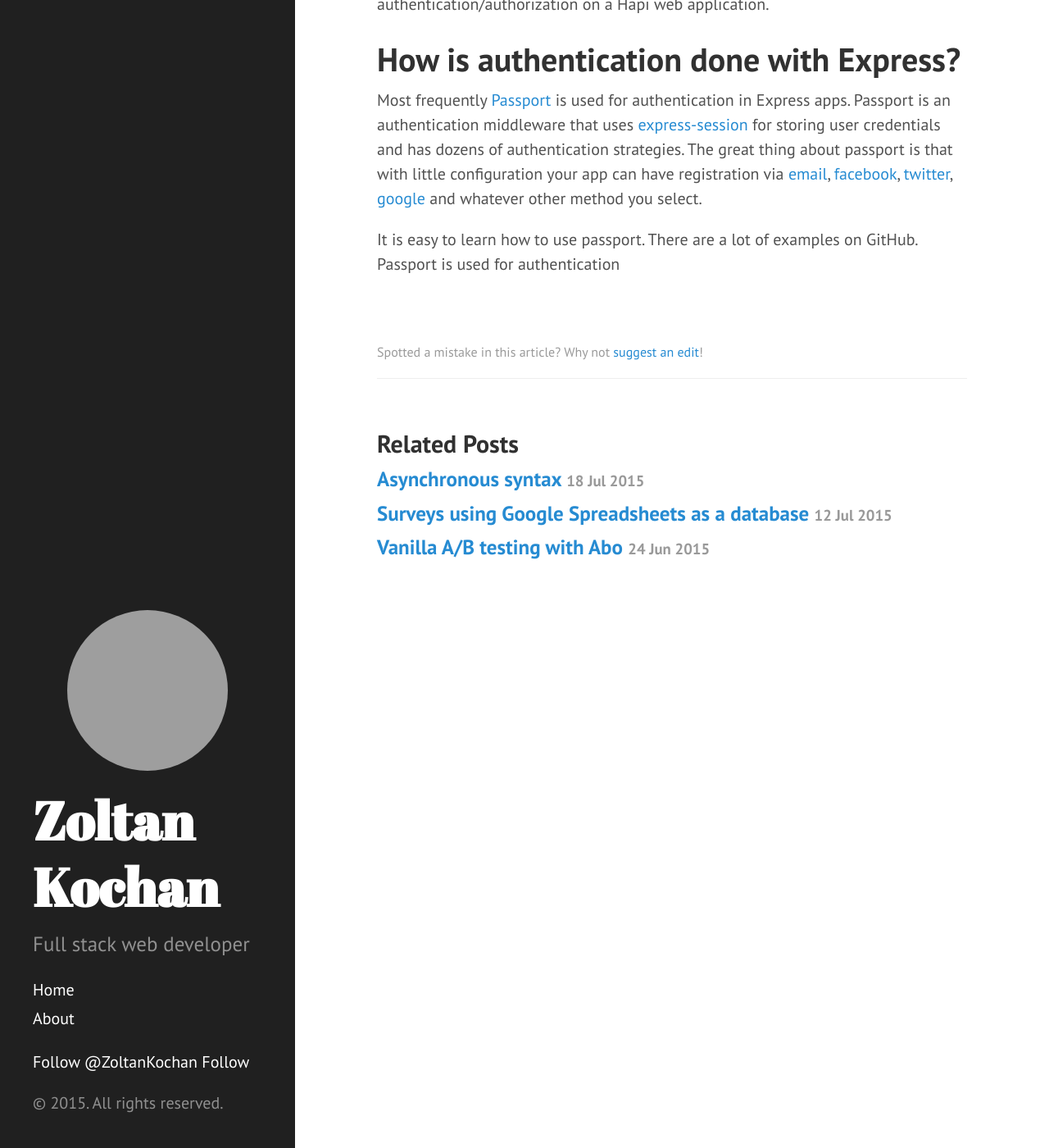
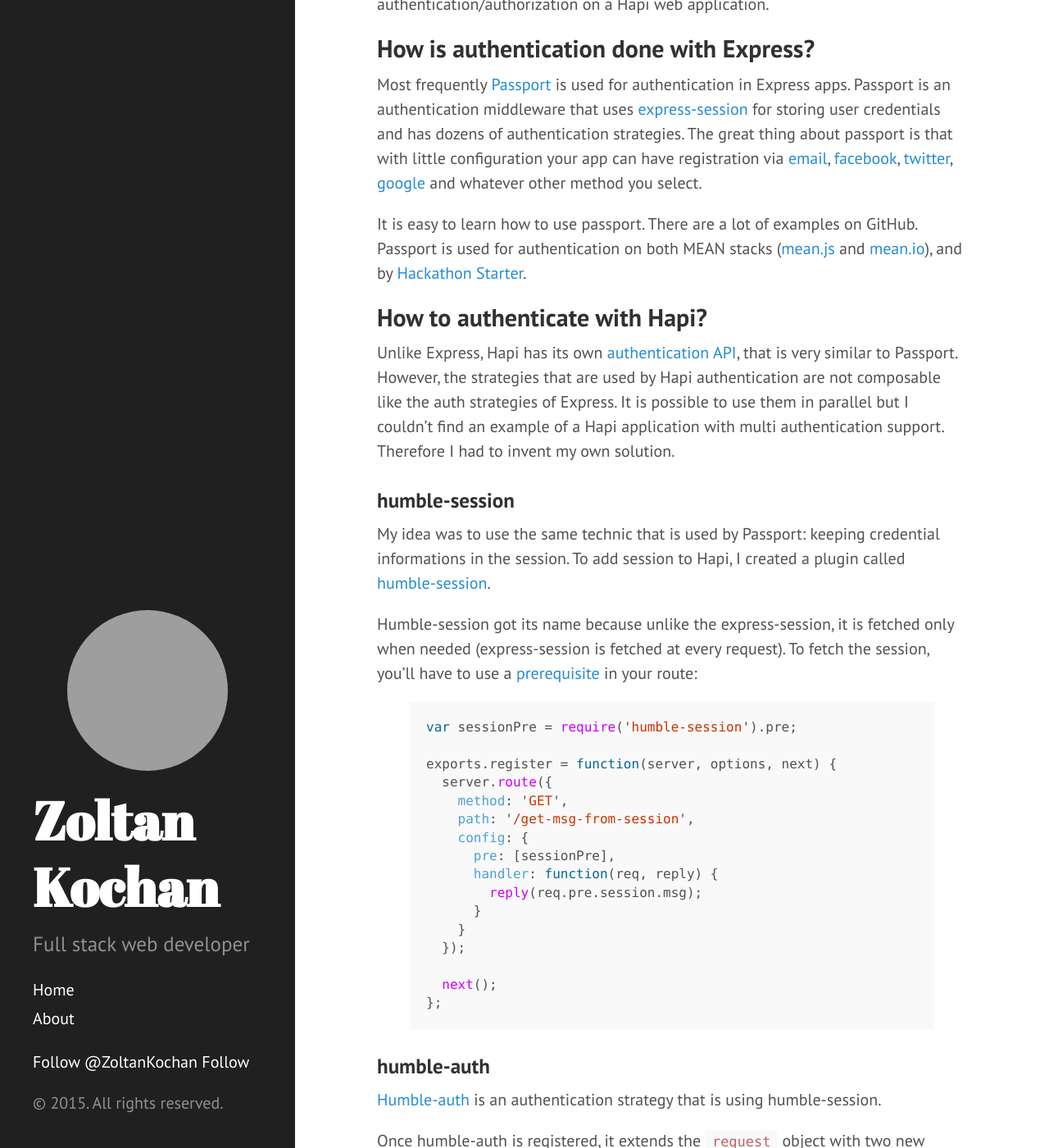
Before and after one commit to zkochan/zkochan.github.io, a Jekyll site: the page built from _posts/2015-11-08-hapi-authorization-for-express-users.md, in a window 1280 px wide and 1400 px high, scrolled down 450 px. Shown: the whole window at 82% size. Built offline with Jekyll 4.4.1, drawn with Linux system fonts in a browser that asks for light colours; comment, search, counter and statistics services are not loaded; some of the changed text lies outside the part shown; grey boxes are pictures that could not be loaded.

Commit message:
Update 2015-11-08-hapi-authorization-for-express-users.md

```diff
--- a/_posts/2015-11-08-hapi-authorization-for-express-users.md
+++ b/_posts/2015-11-08-hapi-authorization-for-express-users.md
@@ -9,11 +9,64 @@
 With no doubt [Express][express] is currently the most popular web framework for **Node.js**. It is far from being the only one though! There are dozens of other great Node.js web frameworks and one of them is [hapi][]. Hapi was developed by [@WallmartLabs][WallmartLabs] and has several advantages over Express when used in huge projects. Hence, many will find it a better pick for some projects. The problem is, Hapi is fundametally different from Express and devs used to Express will have to learn how to things in the Hapi way. This article aims to demonstrate for Express users how to configure authentication/authorization on a Hapi web application.
 
 
-# How is authentication done with Express?
+## How is authentication done with Express?
 
 Most frequently [Passport][] is used for authentication in Express apps. Passport is an authentication middleware that uses [express-session][] for storing user credentials and has dozens of authentication strategies. The great thing about passport is that with little configuration your app can have registration via [email][passport-email], [facebook][passport-facebook], [twitter][passport-twitter], [google][passport-google] and whatever other method you select.
 
-It is easy to learn how to use passport. There are a lot of examples on GitHub. Passport is used for authentication
+It is easy to learn how to use passport. There are a lot of examples on GitHub. Passport is used for authentication on both MEAN stacks ([mean.js][] and [mean.io][]), and by [Hackathon Starter][].
+
+
+## How to authenticate with Hapi?
+
+Unlike Express, Hapi has its own [authentication API][hapi auth], that is very similar to Passport. However, the strategies that are used by Hapi authentication are not composable like the auth strategies of Express. It is possible to use them in parallel but I couldn't find an example of a Hapi application with multi authentication support. Therefore I had to invent my own solution.
+
+
+### humble-session
+
+My idea was to use the same technic that is used by Passport: keeping credential informations in the session. To add session to Hapi, I created a plugin called [humble-session][].
+
+Humble-session got its name because unlike the express-session, it is fetched only when needed (express-session is fetched at every request). To fetch the session, you'll have to use a [prerequisite][route pre] in your route:
+
+{% highlight JavaScript %}
+var sessionPre = require('humble-session').pre;
+
+exports.register = function(server, options, next) {
+  server.route({
+    method: 'GET',
+    path: '/get-msg-from-session',
+    config: {
+      pre: [sessionPre],
+      handler: function(req, reply) {
+        reply(req.pre.session.msg);
+      }
+    }
+  });
+
+  next();
+};
+{% endhighlight %}
+
+
+### humble-auth
+
+[Humble-auth][humble-auth] is an authentication strategy that is using humble-session.
+
+Once humble-auth is registered, it extends the `request` object with two new methods: `login` and `logout`. Hence, to log a user in, you can just path an object with the user credentials:
+
+{% highlight JavaScript %}
+/* inside a route */
+request.login({
+  id: user.id
+}, function(err) {
+  if (err) {
+    return reply(Boom.wrap(err));
+  }
+  reply.redirect('/some-private-page');
+});
+{% endhighlight %}
+
+What makes this `request.login` method great is that now you can use humble-auth for email registration. However, you can also use it with [bell][] (which is a third party login plugin for hapi), to authenticate users through Facebook, Twitter or other OAuth providers!
+
 
 
 [express]: http://expressjs.com/
@@ -25,3 +78,11 @@
 [passport-facebook]: https://github.com/jaredhanson/passport-facebook
 [passport-twitter]: https://github.com/jaredhanson/passport-twitter
 [passport-google]: https://github.com/jaredhanson/passport-google-oauth
+[mean.js]: http://meanjs.org/
+[mean.io]: http://mean.io/#!/
+[Hackathon Starter]: https://github.com/sahat/hackathon-starter
+[hapi auth]: http://hapijs.com/tutorials/auth
+[humble-session]: https://github.com/zkochan/humble-session
+[route pre]: http://hapijs.com/api#route-prerequisites
+[humble-auth]: https://github.com/zkochan/humble-auth
+[bell]: https://github.com/hapijs/bell
```
